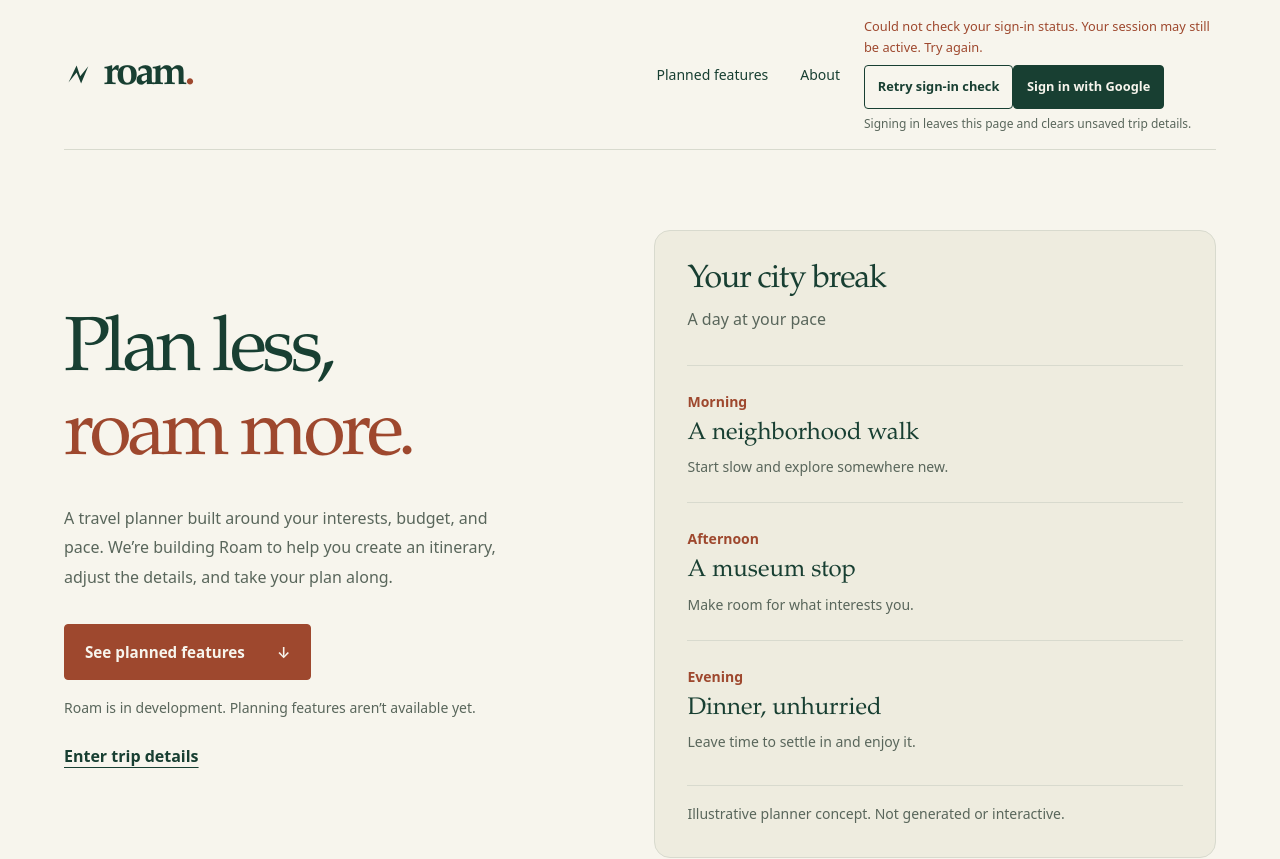
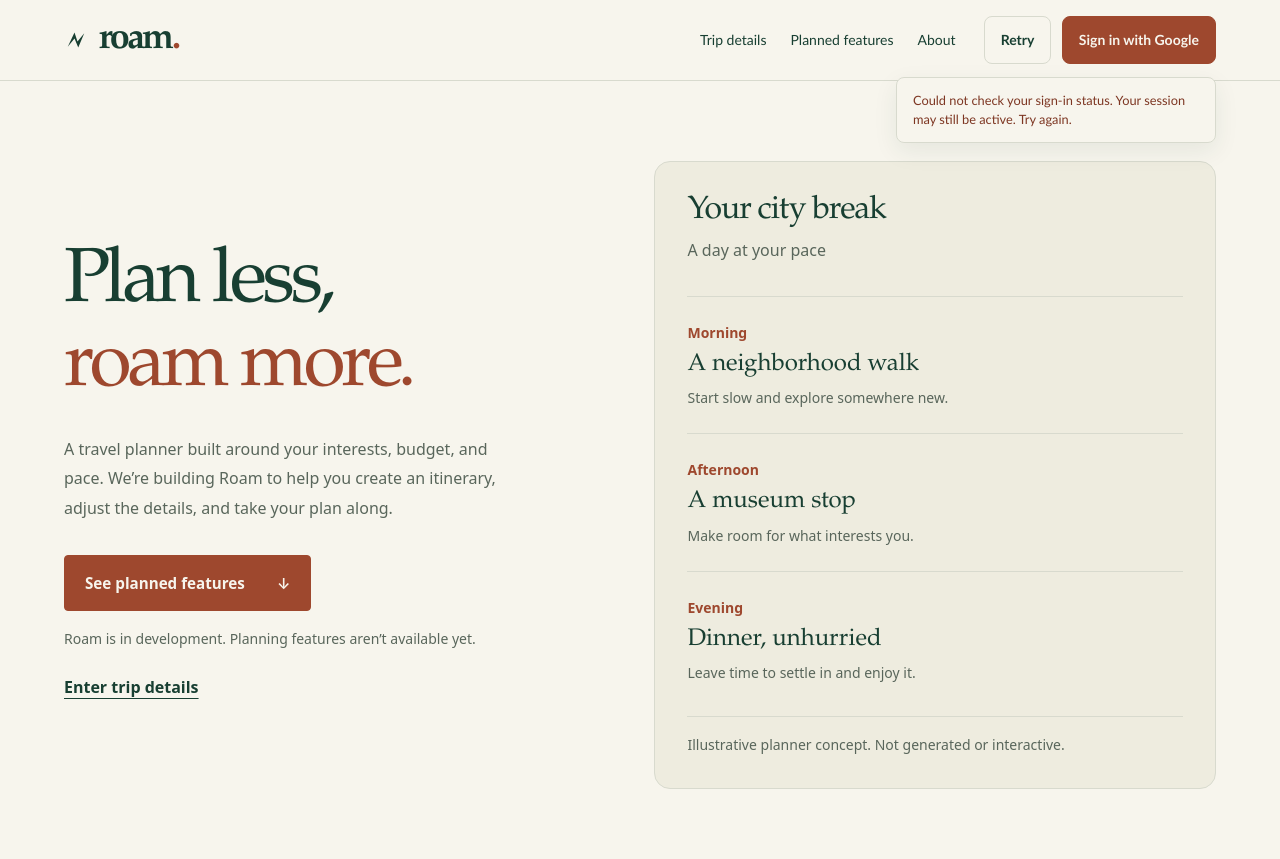
Before and after one commit to adityaparanjpe0/Roam, a React (Vite) app in the folder frontend/: page / in a window 1280 px wide. Shown: the top 859 px of the page. Built offline with nearby package versions, Linux system fonts and the light colour scheme; no server answers.

Commit message:
frontend: made navbar look better

```diff
--- /dev/null
+++ b/frontend/src/components/SiteHeader.css
@@ -0,0 +1,118 @@
+.site-header {
+  position: sticky;
+  top: 0;
+  z-index: 20;
+  border-bottom: 1px solid var(--color-border);
+  background: var(--color-paper);
+  font-family: 'Avenir Next', 'Trebuchet MS', sans-serif;
+}
+
+.site-header-inner {
+  display: flex;
+  align-items: center;
+  justify-content: space-between;
+  gap: 1.5rem;
+  min-height: var(--header-height);
+}
+
+.wordmark {
+  display: inline-flex;
+  align-items: center;
+  flex-shrink: 0;
+  gap: 0.45rem;
+  min-height: 3rem;
+  font-family: var(--font-display);
+  font-size: 2.25rem;
+  font-weight: 700;
+  line-height: 1;
+  letter-spacing: -0.08em;
+  text-decoration: none;
+}
+
+.wordmark svg { width: 1.5rem; height: 1.5rem; margin-right: 0.2rem; }
+.wordmark-dot { color: var(--color-accent); margin-left: -0.4rem; }
+.site-header-actions { display: flex; align-items: center; gap: 1.75rem; min-width: 0; }
+.site-header nav { display: flex; align-items: center; gap: 1.5rem; }
+
+.site-header nav a {
+  display: inline-flex;
+  position: relative;
+  align-items: center;
+  min-height: 3rem;
+  color: var(--color-ink);
+  font-size: 0.875rem;
+  font-weight: 500;
+  line-height: 1.4;
+  text-decoration: none;
+  white-space: nowrap;
+}
+
+.site-header nav a::after {
+  position: absolute;
+  right: 0;
+  bottom: 0.2rem;
+  left: 0;
+  height: 2px;
+  background: transparent;
+  content: '';
+}
+
+.site-header nav a[aria-current] { font-weight: 700; }
+.site-header nav a[aria-current]::after { background: var(--color-accent); }
+.site-header nav a:hover { color: var(--color-accent-hover); }
+.nav-arrow { display: none; }
+.menu-toggle { display: none; }
+
+.menu-toggle, .menu-close {
+  align-items: center;
+  justify-content: center;
+  gap: 0.6rem;
+  min-width: 3rem;
+  min-height: 3rem;
+  padding: 0.5rem 0.75rem;
+  border: 1px solid var(--color-border);
+  border-radius: 0.5rem;
+  color: var(--color-ink);
+  background: transparent;
+  font: inherit;
+  font-size: 0.9rem;
+  font-weight: 600;
+  cursor: pointer;
+}
+
+.menu-toggle svg { width: 1.25rem; height: 1.25rem; }
+.menu-close { display: inline-flex; }
+.menu-close span { font-size: 1.5rem; line-height: 1; }
+.menu-toggle:hover, .menu-close:hover { background: var(--color-surface); }
+
+.mobile-menu {
+  width: min(27rem, 100%);
+  max-width: 100%;
+  height: 100dvh;
+  max-height: 100dvh;
+  margin: 0 0 0 auto;
+  padding: 0;
+  border: 0;
+  color: var(--color-ink);
+  background: var(--color-paper);
+  overscroll-behavior: contain;
+}
+
+.mobile-menu::backdrop { background: rgb(15 31 24 / 45%); }
+.mobile-menu-content { min-height: 100%; padding: 1.25rem 1.5rem 2rem; }
+.mobile-menu-top { display: flex; align-items: center; justify-content: space-between; gap: 1rem; padding-bottom: 2rem; }
+.mobile-menu-top h2 { font-size: 1.75rem; }
+.mobile-menu nav { display: flex; flex-direction: column; align-items: stretch; gap: 0.75rem; }
+.mobile-menu nav a { justify-content: space-between; min-height: 3.5rem; padding-block: 0.75rem; font-size: 1.2rem; }
+.mobile-menu .nav-arrow { display: inline; font-size: 1rem; }
+.mobile-menu-account { margin-top: 2rem; padding-top: 1.5rem; border-top: 1px solid var(--color-border); }
+
+@media (max-width: 55.999rem) {
+  .site-header-actions { display: none; }
+  .menu-toggle { display: inline-flex; }
+  .wordmark { font-size: 2rem; }
+}
+
+@media (prefers-reduced-motion: no-preference) {
+  .site-header button, .site-header nav a { transition: background-color 140ms ease, color 140ms ease; }
+}
--- a/frontend/src/components/SiteHeader.tsx
+++ b/frontend/src/components/SiteHeader.tsx
@@ -1,22 +1,139 @@
+import { useEffect, useRef, useState } from 'react'
 import AuthControls from '../features/auth/AuthControls'
+import './SiteHeader.css'
+
+const links = [
+  { id: 'create-trip', label: 'Trip details' },
+  { id: 'the-idea', label: 'Planned features' },
+  { id: 'about', label: 'About' },
+]
 
 function SiteHeader() {
+  const [active, setActive] = useState(() => window.location.hash.slice(1) || 'top')
+  const [menuOpen, setMenuOpen] = useState(false)
+  const header = useRef<HTMLElement>(null)
+  const drawer = useRef<HTMLDialogElement>(null)
+  const menuButton = useRef<HTMLButtonElement>(null)
+  const navigationTarget = useRef<string | null>(null)
+
+  function closeMenu() {
+    drawer.current?.close()
+    setMenuOpen(false)
+  }
+
+  function openMenu() {
+    setMenuOpen(true)
+    drawer.current?.showModal()
+  }
+
+  function finishClosingMenu() {
+    setMenuOpen(false)
+    if (navigationTarget.current) {
+      document.getElementById(navigationTarget.current)?.focus({ preventScroll: true })
+    } else {
+      menuButton.current?.focus()
+    }
+    navigationTarget.current = null
+  }
+
+  function chooseSection(id: string, mobile: boolean) {
+    setActive(id)
+    if (mobile) {
+      navigationTarget.current = id
+      closeMenu()
+    }
+  }
+
+  useEffect(() => {
+    if (!menuOpen) return
+    const previous = document.body.style.overflow
+    document.body.style.overflow = 'hidden'
+    const onResize = () => {
+      if (window.matchMedia('(min-width: 56rem)').matches) {
+        drawer.current?.close()
+        setMenuOpen(false)
+      }
+    }
+    window.addEventListener('resize', onResize)
+    return () => {
+      document.body.style.overflow = previous
+      window.removeEventListener('resize', onResize)
+    }
+  }, [menuOpen])
+
+  useEffect(() => {
+    let frame = 0
+    const updatePosition = () => {
+      const offset = (header.current?.getBoundingClientRect().height ?? 80) + 24
+      let current = 'top'
+      for (const { id } of links) {
+        const section = document.getElementById(id)
+        if (section?.getClientRects().length && section.getBoundingClientRect().top <= offset) current = id
+      }
+      setActive(current)
+    }
+    const onScroll = () => {
+      cancelAnimationFrame(frame)
+      frame = requestAnimationFrame(updatePosition)
+    }
+    const onHashChange = () => setActive(window.location.hash.slice(1) || 'top')
+    window.addEventListener('scroll', onScroll, { passive: true })
+    window.addEventListener('hashchange', onHashChange)
+    return () => {
+      cancelAnimationFrame(frame)
+      window.removeEventListener('scroll', onScroll)
+      window.removeEventListener('hashchange', onHashChange)
+    }
+  }, [])
+
+  function navigation(mobile = false) {
+    return (
+      <nav aria-label={mobile ? 'Mobile navigation' : 'Main navigation'}>
+        {links.map(({ id, label }) => (
+          <a key={id} href={`#${id}`} aria-current={active === id ? 'location' : undefined} onClick={() => chooseSection(id, mobile)}>
+            {label}<span aria-hidden="true" className="nav-arrow">↗</span>
+          </a>
+        ))}
+      </nav>
+    )
+  }
+
   return (
-    <header className="site-header page-width" id="top">
-      <a className="wordmark" href="#top" aria-label="Roam home">
+    <>
+    <div id="top" aria-hidden="true" />
+    <header ref={header} className="site-header">
+      <div className="site-header-inner page-width">
+      <a className="wordmark" href="#top" aria-label="Roam home" aria-current={active === 'top' ? 'page' : undefined} onClick={() => setActive('top')}>
         <svg viewBox="0 0 32 32" aria-hidden="true" focusable="false">
           <path d="m5 25 9-19 4 12 9-11-8 19-5-12Z" fill="currentColor" />
         </svg>
         roam<span className="wordmark-dot">.</span>
       </a>
       <div className="site-header-actions">
-        <nav aria-label="Main navigation">
-          <a href="#the-idea">Planned features</a>
-          <a href="#about">About</a>
-        </nav>
+        {navigation()}
         <AuthControls />
       </div>
+      <button ref={menuButton} className="menu-toggle" type="button" aria-expanded={menuOpen} aria-controls="roam-mobile-menu" aria-haspopup="dialog" onClick={openMenu}>
+        Menu <svg viewBox="0 0 24 24" aria-hidden="true" fill="none" stroke="currentColor" strokeWidth="1.5"><path d="M4 8h16M4 16h16" /></svg>
+      </button>
+      </div>
+      <dialog
+        ref={drawer} id="roam-mobile-menu" className="mobile-menu" aria-labelledby="mobile-menu-title"
+        onCancel={(event) => { event.preventDefault(); closeMenu() }}
+        onClose={finishClosingMenu}
+        onClick={(event) => { if (event.target === event.currentTarget) closeMenu() }}
+      >
+        {menuOpen && <div className="mobile-menu-content">
+          <div className="mobile-menu-top">
+            <h2 id="mobile-menu-title">Explore Roam</h2>
+            <button type="button" className="menu-close" onClick={closeMenu} autoFocus>Close <span aria-hidden="true">×</span></button>
+          </div>
+          {navigation(true)}
+          <div className="mobile-menu-account"><AuthControls /></div>
+        </div>}
+      </dialog>
     </header>
+    </>
   )
 }
 
--- a/frontend/src/features/auth/AuthControls.css
+++ b/frontend/src/features/auth/AuthControls.css
@@ -1,112 +1,40 @@
 .auth-controls {
+  position: relative;
+  display: flex;
+  align-items: center;
+  gap: 0.65rem;
   min-width: 0;
-  max-width: 22rem;
-  font-size: 0.8rem;
+  max-width: 24rem;
+  font-size: 0.875rem;
+  line-height: 1.45;
   overflow-wrap: anywhere;
 }
 
-.auth-controls p + *, .auth-controls button + .auth-help {
-  margin-top: 0.4rem;
-}
-
 .auth-controls button {
-  min-height: 2.75rem;
-  padding: 0.55rem 0.8rem;
-  border: 1px solid var(--color-ink);
-  border-radius: var(--radius-small);
+  min-height: 3rem;
+  padding: 0.65rem 1rem;
+  border: 1px solid var(--color-border);
+  border-radius: 0.5rem;
   color: var(--color-ink);
-  background: var(--color-paper);
+  background: transparent;
   font: inherit;
   font-weight: 600;
   cursor: pointer;
 }
 
-.auth-controls button:hover:not(:disabled) {
-  background: var(--color-surface);
-}
+.auth-controls button:hover:not(:disabled) { background: var(--color-surface); }
+.auth-controls .auth-sign-in { border-color: var(--color-accent); color: var(--color-paper); background: var(--color-accent); white-space: nowrap; }
+.auth-controls .auth-sign-in:hover:not(:disabled) { border-color: var(--color-accent-hover); background: var(--color-accent-hover); }
+.auth-controls button:disabled { opacity: 0.65; cursor: wait; }
+.auth-actions { display: flex; align-items: center; flex-shrink: 0; }
+.auth-controls--authenticated { max-width: 22rem; padding-inline-start: 1.25rem; border-inline-start: 1px solid var(--color-border); }
+.auth-profile { display: flex; align-items: center; gap: 0.6rem; min-width: 0; }
+.auth-avatar { display: grid; place-items: center; flex: 0 0 2rem; width: 2rem; height: 2rem; border-radius: 50%; color: var(--color-ink); background: var(--color-surface); font-size: 0.7rem; font-weight: 700; }
+.auth-identity { min-width: 0; max-width: 8rem; overflow: hidden; text-overflow: ellipsis; white-space: nowrap; }
+.auth-identity strong { font-weight: 500; }
+.auth-controls .auth-sign-out { border-color: transparent; white-space: nowrap; }
 
-.auth-controls .auth-sign-in {
-  color: var(--color-on-green);
-  background: var(--color-ink);
-}
-
-.auth-controls .auth-sign-in:hover:not(:disabled) {
-  color: var(--color-ink);
-}
-
-.auth-controls button:disabled { opacity: 0.65; cursor: wait; }
-.auth-actions { display: flex; flex-wrap: wrap; gap: 0.5rem; justify-content: flex-end; }
-.auth-help { color: var(--color-muted); font-size: 0.75rem; line-height: 1.5; }
-.auth-controls [role='alert'] { color: var(--color-accent); }
-
-.auth-controls--authenticated {
-  display: flex;
-  align-items: center;
-  gap: 0.75rem;
-  max-width: 100%;
-  padding-inline-start: var(--space-3);
-  border-inline-start: 1px solid var(--color-border);
-  font-size: 0.875rem;
-}
-
-.auth-profile {
-  display: flex;
-  align-items: center;
-  gap: 0.65rem;
-  min-width: 0;
-}
-
-.auth-avatar {
-  display: grid;
-  place-items: center;
-  flex: 0 0 2.25rem;
-  width: 2.25rem;
-  height: 2.25rem;
-  border: 1px solid var(--color-border);
-  border-radius: 50%;
-  background: var(--color-surface);
-  color: var(--color-ink);
-  font-size: 0.7rem;
-  font-weight: 650;
-  letter-spacing: 0.02em;
-}
-
-.auth-identity {
-  min-width: 0;
-  max-width: 12rem;
-  overflow: hidden;
-  text-overflow: ellipsis;
-  white-space: nowrap;
-}
-
-.auth-identity strong { font-weight: 500; }
-
-.auth-controls--authenticated .auth-actions {
-  flex-wrap: nowrap;
-  align-items: center;
-  flex-shrink: 0;
-  gap: 0.15rem;
-}
-
-.auth-controls--authenticated button {
-  border-color: transparent;
-  border-radius: 999px;
-  background: transparent;
-  font-weight: 500;
-}
-
-.auth-controls--authenticated .auth-refresh {
-  display: grid;
-  place-items: center;
-  width: 2.75rem;
-  padding: 0;
-  color: var(--color-muted);
-}
-
-.auth-refresh svg { width: 1rem; height: 1rem; }
-.auth-sign-out { white-space: nowrap; }
-
-.auth-sr-only {
+.auth-help, .auth-sr-only {
   position: absolute;
   width: 1px;
   height: 1px;
@@ -118,17 +46,49 @@
   border: 0;
 }
 
-@media (max-width: 40rem) {
-  .auth-controls { width: 100%; max-width: 100%; }
-  .auth-actions { justify-content: flex-start; }
-  .auth-controls--authenticated {
-    justify-content: space-between;
-    gap: 0.5rem;
-    padding-inline-start: 0;
-    padding-block: 0.75rem;
-    border-inline-start: 0;
-    border-block-start: 1px solid var(--color-border);
+/* Keep the draft-loss description available without a permanent third row. */
+.site-header-actions .auth-controls:not(.auth-controls--hint-dismissed):focus-within .auth-help,
+.site-header-actions .auth-controls:not(.auth-controls--hint-dismissed):hover .auth-help,
+.auth-feedback {
+  position: absolute;
+  top: calc(100% + 0.8rem);
+  right: 0;
+  width: min(20rem, calc(100vw - 3rem));
+  height: auto;
+  padding: 0.85rem 1rem;
+  margin: 0;
+  overflow: visible;
+  clip-path: none;
+  border: 1px solid var(--color-border);
+  border-radius: 0.5rem;
+  color: var(--color-ink);
+  background: var(--color-paper);
+  box-shadow: 0 8px 24px rgb(24 63 50 / 8%);
+  font-size: 0.8rem;
+  white-space: normal;
+}
+
+.auth-feedback { color: var(--color-accent-hover); }
+.auth-controls:has(.auth-feedback) .auth-help { display: none; }
+
+@media (max-width: 55.999rem) {
+  .mobile-menu .auth-controls { flex-wrap: wrap; width: 100%; max-width: 100%; }
+  .mobile-menu .auth-controls--authenticated { padding-inline-start: 0; border-inline-start: 0; justify-content: space-between; }
+  .mobile-menu .auth-identity { max-width: 10rem; }
+  .mobile-menu .auth-help, .mobile-menu .auth-feedback {
+    position: static;
+    width: 100%;
+    height: auto;
+    padding: 0;
+    margin: 0.25rem 0 0;
+    overflow: visible;
+    clip-path: none;
+    border: 0;
+    background: transparent;
+    box-shadow: none;
+    color: var(--color-muted);
+    font-size: 0.8rem;
+    white-space: normal;
   }
-  .auth-profile { flex: 1; }
-  .auth-identity { max-width: 100%; }
+  .mobile-menu .auth-feedback { color: var(--color-accent-hover); }
 }
--- a/frontend/src/features/auth/AuthControls.tsx
+++ b/frontend/src/features/auth/AuthControls.tsx
@@ -1,4 +1,4 @@
-import { useId, useLayoutEffect, useRef, useState } from 'react'
+import { useEffect, useId, useLayoutEffect, useRef, useState } from 'react'
 import { startGoogleSignIn } from '../../api/auth'
 import { useAuth } from './authContext'
 import './AuthControls.css'
@@ -7,6 +7,7 @@ function AuthControls() {
   const { state, signingOut, signOut, retry } = useAuth()
   const [leaving, setLeaving] = useState(false)
   const [navigationError, setNavigationError] = useState<string | null>(null)
+  const [hintDismissed, setHintDismissed] = useState(false)
   const noteId = useId()
   const actionFocus = useRef(false)
   const signInButton = useRef<HTMLButtonElement>(null)
@@ -14,6 +15,15 @@ function AuthControls() {
   const retryButton = useRef<HTMLButtonElement>(null)
   const displayName = state.status === 'authenticated' ? state.user.display_name?.trim() || state.user.email : ''
   const initials = displayName.split(/\s+/).slice(0, 2).map((part) => Array.from(part)[0]).join('').toUpperCase()
+
+  // Escape must dismiss a pointer-opened hint even when focus is elsewhere.
+  useEffect(() => {
+    const dismissHint = (event: KeyboardEvent) => {
+      if (event.key === 'Escape') setHintDismissed(true)
+    }
+    window.addEventListener('keydown', dismissHint)
+    return () => window.removeEventListener('keydown', dismissHint)
+  }, [])
 
   // Finish focus handling during commit so an older passive effect cannot
   // consume the focus request from a newly clicked retry/sign-out action.
@@ -38,7 +48,7 @@ function AuthControls() {
   }
 
   return (
-    <section className={`auth-controls${state.status === 'authenticated' ? ' auth-controls--authenticated' : ''}`} aria-label="Account" aria-busy={state.status === 'loading' || signingOut || leaving}>
+    <section className={`auth-controls${state.status === 'authenticated' ? ' auth-controls--authenticated' : ''}${hintDismissed ? ' auth-controls--hint-dismissed' : ''}`} aria-label="Account" aria-busy={state.status === 'loading' || signingOut || leaving} onMouseEnter={() => setHintDismissed(false)}>
       {state.status === 'loading' && <p role="status">Checking sign-in…</p>}
       {state.status === 'authenticated' && <>
         <div className="auth-profile">
@@ -48,27 +58,21 @@ function AuthControls() {
           </p>
         </div>
         <div className="auth-actions">
-          <button className="auth-refresh" type="button" aria-label="Check session" title="Check session" onClick={retryCheck} disabled={signingOut}>
-            <svg viewBox="0 0 24 24" aria-hidden="true" focusable="false" fill="none" stroke="currentColor" strokeWidth="1.5" strokeLinecap="round" strokeLinejoin="round">
-              <path d="M20 7v5h-5M4 17v-5h5" />
-              <path d="M6.1 7a7 7 0 0 1 11.6-1L20 9M4 15l2.3 3A7 7 0 0 0 17.9 17" />
-            </svg>
-          </button>
           <button ref={signOutButton} className="auth-sign-out" type="button" onClick={requestSignOut} disabled={signingOut}>{signingOut ? 'Signing out…' : 'Sign out'}</button>
         </div>
       </>}
       {state.status === 'error' && <>
-        <p role="alert">{state.message}</p>
-        <button ref={retryButton} type="button" onClick={retryCheck}>Retry sign-in check</button>
+        <p role="alert" className="auth-feedback">{state.message}</p>
+        <button ref={retryButton} type="button" aria-label="Retry sign-in check" onClick={retryCheck}>Retry</button>
       </>}
-      {state.status === 'unauthenticated' && state.notice && <p role="status">{state.notice}</p>}
+      {state.status === 'unauthenticated' && state.notice && <p role="status" className="auth-sr-only">{state.notice}</p>}
       {(state.status === 'unauthenticated' || state.status === 'error') && <>
-        <button ref={signInButton} className="auth-sign-in" type="button" onClick={signIn} disabled={leaving} aria-describedby={noteId}>
+        <button ref={signInButton} className="auth-sign-in" type="button" onFocus={() => setHintDismissed(false)} onClick={signIn} disabled={leaving} aria-describedby={noteId}>
           {leaving ? 'Opening sign-in…' : 'Sign in with Google'}
         </button>
         <p className="auth-help" id={noteId}>Signing in leaves this page and clears unsaved trip details.</p>
       </>}
-      {navigationError && <p role="alert">{navigationError}</p>}
+      {navigationError && <p role="alert" className="auth-feedback">{navigationError}</p>}
     </section>
   )
 }
--- a/frontend/src/routes/LandingPage.tsx
+++ b/frontend/src/routes/LandingPage.tsx
@@ -47,11 +47,11 @@ function LandingPage() {
         </figure>
       </section>
 
-      <section className="trip-creation page-width" id="create-trip" aria-label="Create a trip">
+      <section className="trip-creation page-width" id="create-trip" tabIndex={-1} aria-label="Create a trip">
         <TripCreation />
       </section>
 
-      <section className="idea-section page-width" id="the-idea" aria-labelledby="idea-heading">
+      <section className="idea-section page-width" id="the-idea" tabIndex={-1} aria-labelledby="idea-heading">
         <div className="section-intro">
           <h2 id="idea-heading">One place to shape your trip.</h2>
           <p>These are the features we’re working toward.</p>
@@ -66,7 +66,7 @@ function LandingPage() {
         </div>
       </section>
 
-      <section className="about-section page-width" id="about" aria-labelledby="about-heading">
+      <section className="about-section page-width" id="about" tabIndex={-1} aria-labelledby="about-heading">
         <div>
           <h2 id="about-heading">Built by two students who want to make trip planning simpler.</h2>
         </div>
--- a/frontend/src/styles/global.css
+++ b/frontend/src/styles/global.css
@@ -3,7 +3,7 @@
 }
 
 html {
-  scroll-padding-top: 2rem;
+  scroll-padding-top: calc(var(--header-height) + 1.5rem);
 }
 
 body {
@@ -55,10 +55,10 @@ svg {
 }
 
 .skip-link {
-  position: absolute;
+  position: fixed;
   top: 1rem;
   left: 1rem;
-  z-index: 1;
+  z-index: 30;
   padding: 0.75rem 1rem;
   background: var(--color-paper);
   transform: translateY(-200%);
@@ -68,67 +68,9 @@ svg {
   transform: translateY(0);
 }
 
-.site-header {
-  display: flex;
-  align-items: center;
-  justify-content: space-between;
-  gap: var(--space-3);
-  min-height: 6.5rem;
-  border-bottom: 1px solid var(--color-border);
-}
-
-.wordmark {
-  display: inline-flex;
-  align-items: center;
-  gap: 0.45rem;
-  font-family: var(--font-display);
-  font-size: 2.5rem;
-  font-weight: 700;
-  line-height: 1;
-  letter-spacing: -0.08em;
-  text-decoration: none;
-}
-
-.wordmark svg {
-  width: 1.8rem;
-  height: 1.8rem;
-  margin-right: 0.2rem;
-}
-
-.wordmark-dot {
-  color: var(--color-accent);
-  margin-left: -0.4rem;
-}
-
-.site-header nav {
-  display: flex;
-  flex-wrap: wrap;
-  gap: 0.25rem var(--space-4);
-  font-size: 0.875rem;
-  font-weight: 500;
-}
-
-.site-header-actions {
-  display: flex;
-  align-items: center;
-  justify-content: flex-end;
-  flex-wrap: wrap;
-  gap: var(--space-2) var(--space-3);
-  min-width: 0;
-  padding-block: var(--space-2);
-}
-
-.site-header nav a, .site-footer a {
+.site-footer a {
   display: inline-block;
   padding-block: 0.75rem;
-}
-
-.site-header nav a {
-  text-decoration: none;
-}
-
-.site-header nav a:hover {
-  text-decoration: underline;
 }
 
 .site-footer {
@@ -149,29 +91,3 @@ svg {
   font-weight: 700;
   letter-spacing: -0.06em;
 }
-
-@media (max-width: 40rem) {
-  .site-header {
-    min-height: 5.5rem;
-    gap: var(--space-2);
-    align-items: flex-start;
-    flex-wrap: wrap;
-  }
-
-  .site-header-actions { width: 100%; justify-content: flex-start; padding-top: 0; }
-
-  .site-header nav {
-    gap: 0 var(--space-2);
-    font-size: 0.8rem;
-  }
-
-  .wordmark {
-    font-size: 2rem;
-  }
-
-  .wordmark svg {
-    width: 1.4rem;
-    margin-right: 0;
-  }
-
-}
--- a/frontend/src/styles/tokens.css
+++ b/frontend/src/styles/tokens.css
@@ -19,4 +19,5 @@
   --radius-small: 0.25rem;
   --radius-large: 1rem;
   --page-width: 72rem;
+  --header-height: 5rem;
 }
```
Also changed, not shown: 7 other files (tests, documents, lock files or other folders).
